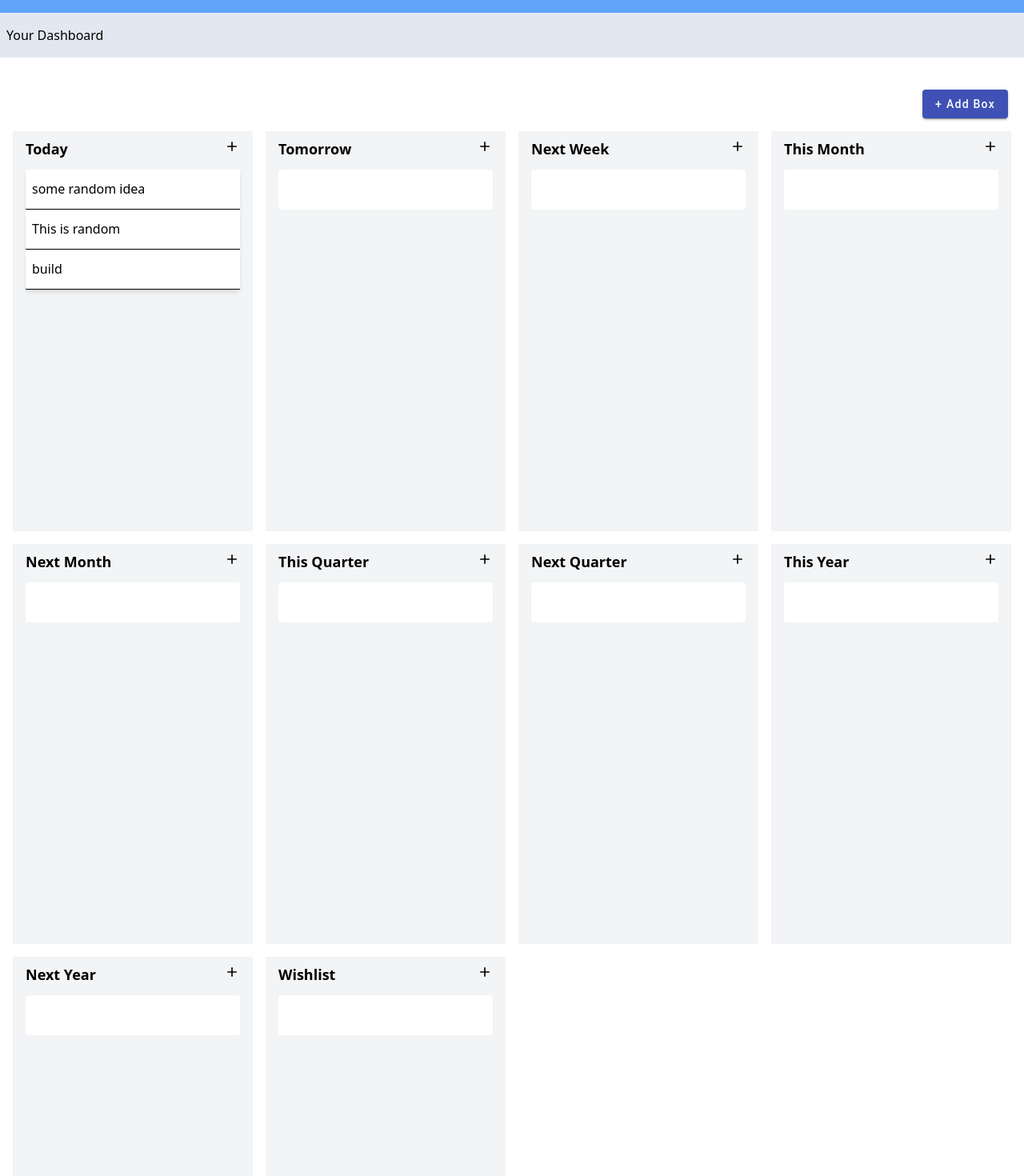
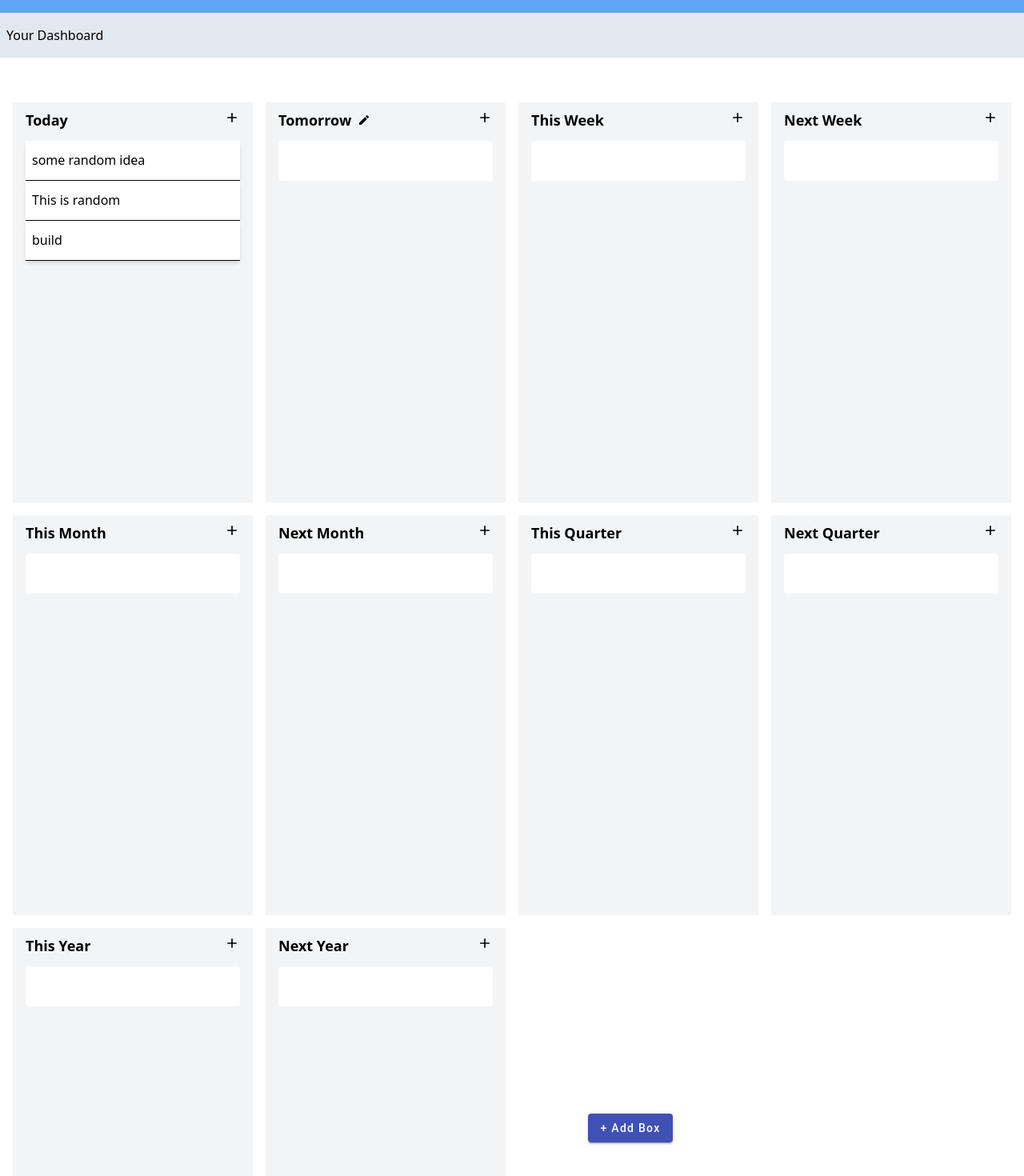
Before and after one commit to shubhjhawar/ReciproCoach-task-manager, an Angular app: page / in a window 1280 px wide. Shown: the part 40-1510 px from the top of the page at 80% size. Built offline with nearby package versions, Linux system fonts and the light colour scheme.

Commit message:
working on feedback given by Kerryn

```diff
--- a/src/app/components/add-box-dialog/add-box-dialog.component.html
+++ b/src/app/components/add-box-dialog/add-box-dialog.component.html
@@ -1,3 +1,3 @@
-<div class="w-full flex justify-end pr-5">
+<div class="w-full h-full flex justify-center items-center pr-5">
     <button mat-raised-button color="primary" (click)="openDialog()">+ Add Box</button>
 </div>
--- a/src/app/components/board/board.component.html
+++ b/src/app/components/board/board.component.html
@@ -1,6 +1,14 @@
 <div class="bg-gray-100 h-[500px] py-2 px-4">
     <div class="w-full flex justify-between items-center mb-3">
-        <h3 class="text-lg font-semibold">{{column.name}}</h3>
+        <div class="flex items-center gap-2">
+          <h3 class="text-lg font-semibold">{{column.name}}</h3>
+          <button *ngIf="!column.inbuilt">
+            <svg xmlns="http://www.w3.org/2000/svg" class="w-4 h-4" viewBox="0 0 24 24">
+              <rect width="24" height="24" fill="none" />
+              <path fill="black" d="M3 17.25V21h3.75L17.81 9.94l-3.75-3.75zM20.71 7.04a.996.996 0 0 0 0-1.41l-2.34-2.34a.996.996 0 0 0-1.41 0l-1.83 1.83l3.75 3.75z" />
+            </svg>
+          </button>
+        </div>
         <app-add-task-dialog (taskAdded)="addTask($event)"></app-add-task-dialog>
     </div>
     <div
--- a/src/app/components/board/board.component.ts
+++ b/src/app/components/board/board.component.ts
@@ -1,4 +1,5 @@
 import { Component, Input } from '@angular/core';
+import { NgIf } from '@angular/common';
 import {
   CdkDragDrop,
   moveItemInArray,
@@ -18,7 +19,7 @@ import { TaskItemComponent } from '../task-item/task-item.component';
 @Component({
   selector: 'app-board',
   standalone: true,
-  imports: [DragDropModule, AddTaskDialogComponent, TaskItemComponent],
+  imports: [DragDropModule, AddTaskDialogComponent, TaskItemComponent, NgIf],
   templateUrl: './board.component.html',
   styleUrl: './board.component.css',
 })
--- a/src/app/components/task-item/task-item.component.css
+++ b/src/app/components/task-item/task-item.component.css
@@ -11,7 +11,7 @@
     z-index: 2000;
     top: 10px;
     left: 90%;
-    background-color: rgb(190, 196, 235);
+    background-color: rgb(50, 55, 126);
     color:white;
     border: 1px solid #000000;
     padding: 10px;
--- a/src/app/components/task-item/task-item.component.html
+++ b/src/app/components/task-item/task-item.component.html
@@ -1,4 +1,8 @@
 <div class="tasks-container cdk-drag-animating w-full px-2 py-3 bg-white border-b-[1px] border-black shadow-md" (dblclick)="onDoubleClick()">
     <p class="">{{task.heading}}</p>
-    <div class="description">{{task.description}}</div>
+    <div class="description">
+        <p>{{task.description}}</p>
+        <p *ngIf="task.dueDate" class="text-red-500">{{formatDate(task.dueDate)}}</p>
+
+    </div>
 </div>
--- a/src/app/components/task-item/task-item.component.ts
+++ b/src/app/components/task-item/task-item.component.ts
@@ -36,6 +36,14 @@ export class TaskItemComponent {
       this.taskDeleted.emit(this.task);
     });
   }
+
+  formatDate(date: Date) {
+    const day = date.getDate().toString().padStart(2, '0');
+    const month = (date.getMonth() + 1).toString().padStart(2, '0'); // January is 0!
+    const year = date.getFullYear();
+
+    return `${day}-${month}-${year}`;
+}
 
 }
 
--- a/src/app/models/column.model.ts
+++ b/src/app/models/column.model.ts
@@ -1,6 +1,6 @@
 import { Task } from "./task.model";
 export class Column {
-    constructor(public name: string, public tasks: Task[]) {
+    constructor(public name: string, public inbuilt: boolean, public tasks: Task[]) {
 
     }
 }
--- a/src/app/pages/main-view/main-view.component.html
+++ b/src/app/pages/main-view/main-view.component.html
@@ -9,11 +9,6 @@
         <h2>Your Dashboard</h2>
     </div>
 
-    <!-- add box dialog button -->
-    <div>
-        <app-add-box-dialog (boxAdded)="handleBoxAdded($event)"></app-add-box-dialog>
-
-    </div>
 
     <div cdkDropList
         [cdkDropListData]="board.columns"
@@ -25,5 +20,8 @@
             class="example-box"
             [column]="item" cdkDrag></app-board>
         }
+        <!-- add box dialog button -->
+        <app-add-box-dialog (boxAdded)="handleBoxAdded($event)"></app-add-box-dialog>
     </div>
+
 </div>
--- a/src/app/pages/main-view/main-view.component.ts
+++ b/src/app/pages/main-view/main-view.component.ts
@@ -39,16 +39,16 @@ ideassfsdfsTasks: Task[] = [
 
 // Instantiate the Board object with the provided columns and tasks
 board: Board = new Board('First Board', [
-  new Column('Today', this.ideasTasks),
-  new Column('Tomorrow', []),
-  new Column('Next Week', []),
-  new Column('This Month', []),
-  new Column('Next Month', []),
-  new Column('This Quarter', []),
-  new Column('Next Quarter', []),
-  new Column('This Year', []),
-  new Column('Next Year', []),
-  new Column('Wishlist', []),
+  new Column('Today', true, this.ideasTasks),
+  new Column('Tomorrow', false, []),
+  new Column('This Week', true, []),
+  new Column('Next Week', true, []),
+  new Column('This Month', true, []),
+  new Column('Next Month', true, []),
+  new Column('This Quarter', true, []),
+  new Column('Next Quarter', true, []),
+  new Column('This Year', true, []),
+  new Column('Next Year', true, []),
 ]);
 
   drop(event: CdkDragDrop<Column[]>) {
@@ -66,7 +66,7 @@ board: Board = new Board('First Board', [
 
   handleBoxAdded(boxName: string): void {
     // Create a new column with the box name
-    const newColumn = new Column(boxName, []);
+    const newColumn = new Column(boxName, false, []);
 
     // Push the new column to the board
     this.board.columns.push(newColumn);
```
